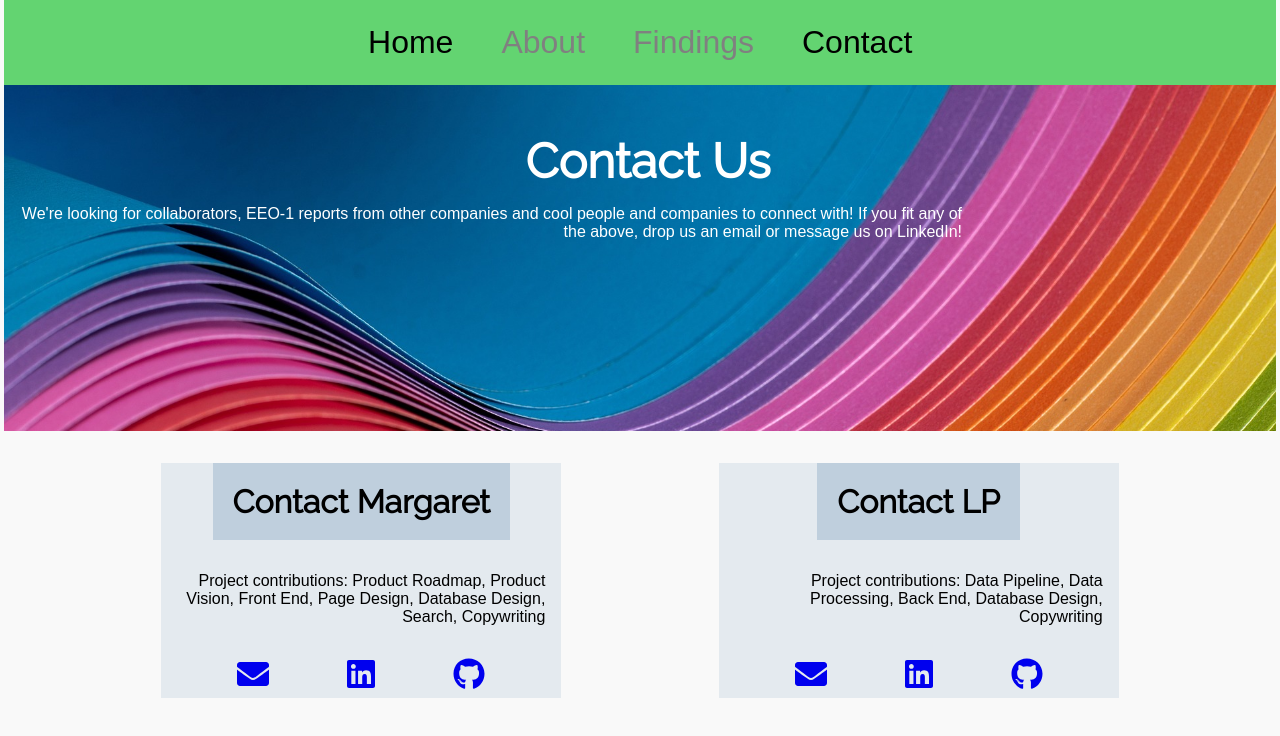
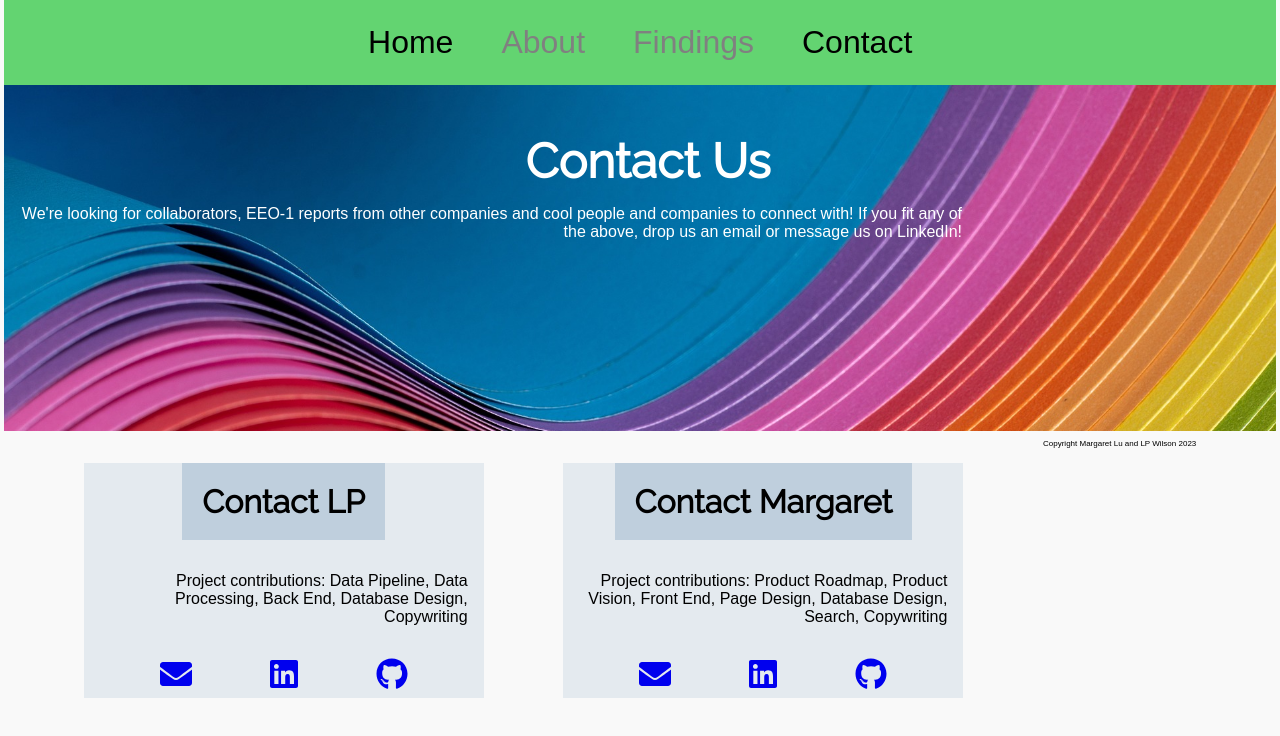
Before and after one commit to azbluem/eeo1-report-frontend, a React (Create React App) app in the folder eeo1-frontend/: page /eeo1-report-frontend/contact in a window 1280 px wide. Shown: the top 736 px of the page. Built offline with nearby package versions, Linux system fonts and the light colour scheme; a web font is replaced by a local one; what chartjs-plugin-datalabels would draw is missing.

Commit message:
add LP to footer, change advance mode button color, enhance advanced caption

```diff
--- a/eeo1-frontend/src/App.css
+++ b/eeo1-frontend/src/App.css
@@ -172,11 +172,10 @@ h1, h2, h3, h4, h5 {
   .caption{
   padding: auto;
   min-width: 400px;
-  max-width: 640px;
+  max-width: 40%;
   height: auto;
   text-align: center;
   text-justify: center;
-  font-size: x-large;
   margin: 1rem 1rem 1rem 1rem;
 }
   .chart {
@@ -238,6 +237,12 @@ table {
   align-items: center;
   padding: 1rem 1rem 1rem 1rem;
   margin: 1rem auto 1rem auto;
+}
+
+@media screen and (min-width:1280px) {
+  .about {
+    max-width: 65%;
+  }
 }
 
 .profile {
--- a/eeo1-frontend/src/components/advancedComponents/AdvancedCaption.js
+++ b/eeo1-frontend/src/components/advancedComponents/AdvancedCaption.js
@@ -2,7 +2,7 @@ import TableHeaderComponent from "./TableHeaderComponent"
 import TableRowComponent from "./TableRowComponent"
 import PropTypes from 'prop-types'
 
-const AdvancedCaption = ({data,params}) => {
+const AdvancedCaption = ({data,params,companyList,companyNotes}) => {
     let totalEmployees=0
     const dataList = []
     for (const entry of data.datasets) {
@@ -15,11 +15,23 @@ const AdvancedCaption = ({data,params}) => {
         dataList.map((dlist)=> <TableRowComponent dlist={dlist}/>)
     let totalEmployeesString = <></>
     if (params.year!=='all') {
-        totalEmployeesString = <p>In the year {params.year}, there was a total of {totalEmployees} at {params.company} for the above job functions.</p>
+        const yearlyTotal = companyList[params.company].totalEmployees[params.year]
+        totalEmployeesString = <p>In the year {params.year}, there was a total
+        of {totalEmployees} at {params.company} for the above job functions. You are looking
+        at {(totalEmployees*100/yearlyTotal).toFixed(0)}% of employees for {params.year}.
+        The total employee count for {params.year} was {yearlyTotal}.</p>
     }
+
+    const SideNote = () => {
+        if (params.company in companyNotes) {
+            return companyNotes[params.company]
+        } else {
+            return <></>
+        }}
 
     return <div><p>{params.company} visual stats are in the chart, below is the tabular view.</p>
     {totalEmployeesString}
+    <SideNote/>
     <br/>
     <table>
         <TableHeaderComponent data={data} params={params}/>
--- a/eeo1-frontend/src/components/home/AdvancedToggle.js
+++ b/eeo1-frontend/src/components/home/AdvancedToggle.js
@@ -2,7 +2,7 @@ import styled from "styled-components"
 import PropTypes from 'prop-types'
 
 const Button = styled.button`
-background-color: #404040;
+background-color: #63D471;
 color: white;
 align-self: right;
 top: 80px;
--- a/eeo1-frontend/src/components/pages/about.js
+++ b/eeo1-frontend/src/components/pages/about.js
@@ -99,6 +99,7 @@ function About () {
         <div className='FAQ' id='FAQ'>
             <FAQ/>
         </div>
+        <p className="footer">Copyright Margaret Lu and LP Wilson 2023</p>
     </div>)
 }
 
--- a/eeo1-frontend/src/components/pages/contact.js
+++ b/eeo1-frontend/src/components/pages/contact.js
@@ -16,7 +16,7 @@ const LP = {
     github:'https://github.com/theLP100'
 }
 
-const contactList = [Margaret,LP]
+const contactList = [LP,Margaret]
 
 const ContactBox = ({name,description,email,linkedIn,github}) => {
     return <div className="contact">
@@ -45,6 +45,7 @@ function Contact () {
     </div></div>
     <div className="contact-container">
         {contactSquares}
+        <p className="footer">Copyright Margaret Lu and LP Wilson 2023</p>
     </div></>
 }
 
--- a/eeo1-frontend/src/components/pages/findings.js
+++ b/eeo1-frontend/src/components/pages/findings.js
@@ -66,6 +66,7 @@ function Findings () {
         <FindingsHeader/>
         <Methods/>
         <Limitations/>
+        <p className="footer">Copyright Margaret Lu and LP Wilson 2023</p>
     </div>
 }
 
--- a/eeo1-frontend/src/components/pages/index.js
+++ b/eeo1-frontend/src/components/pages/index.js
@@ -127,7 +127,7 @@ const ReturnsAppropriateComponents = () => {
         <div className="lowerInvisContainer">
         <div className="chartCaptionContainer">
         <div className='chart'><AdvancedGraph  chartData={advChartData}/></div>
-        <div className='caption'><AdvancedCaption data={advChartData} params={advancedParams}/></div>
+        <div className='caption'><AdvancedCaption data={advChartData} params={advancedParams} companyList={companyList} companyNotes={COMPANYNOTES}/></div>
         </div></div>
       </div>
     )
@@ -151,7 +151,7 @@ const ReturnsAppropriateComponents = () => {
       <span className='hero'><Hero/></span>
       </div>
       <ReturnsAppropriateComponents/>
-      <p className="footer">Copyright Margaret Lu 2023</p>
+      <p className="footer">Copyright Margaret Lu and LP Wilson 2023</p>
       <span className="footer">(If the chart looks a little weird, give the page a refresh)</span>
     </div>
   );
```
